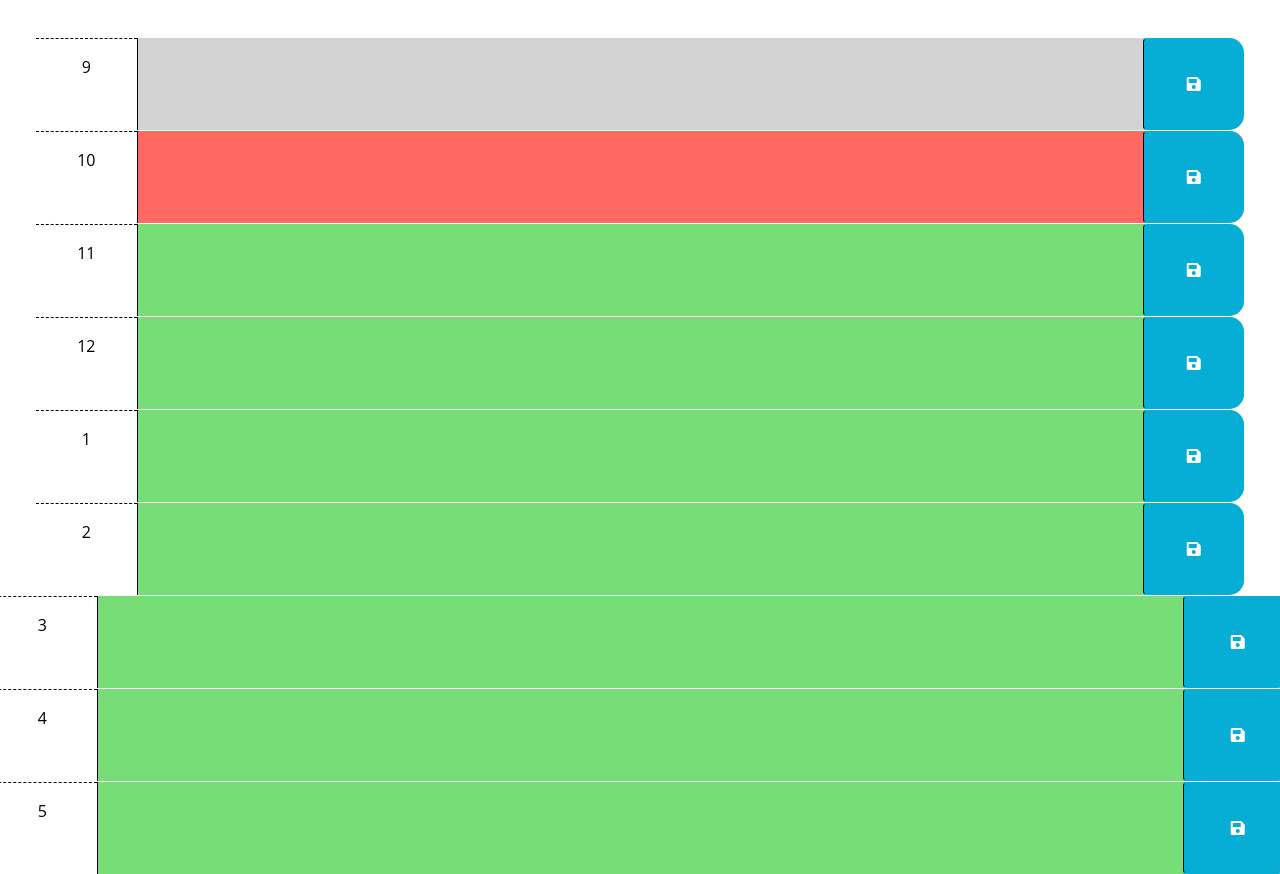
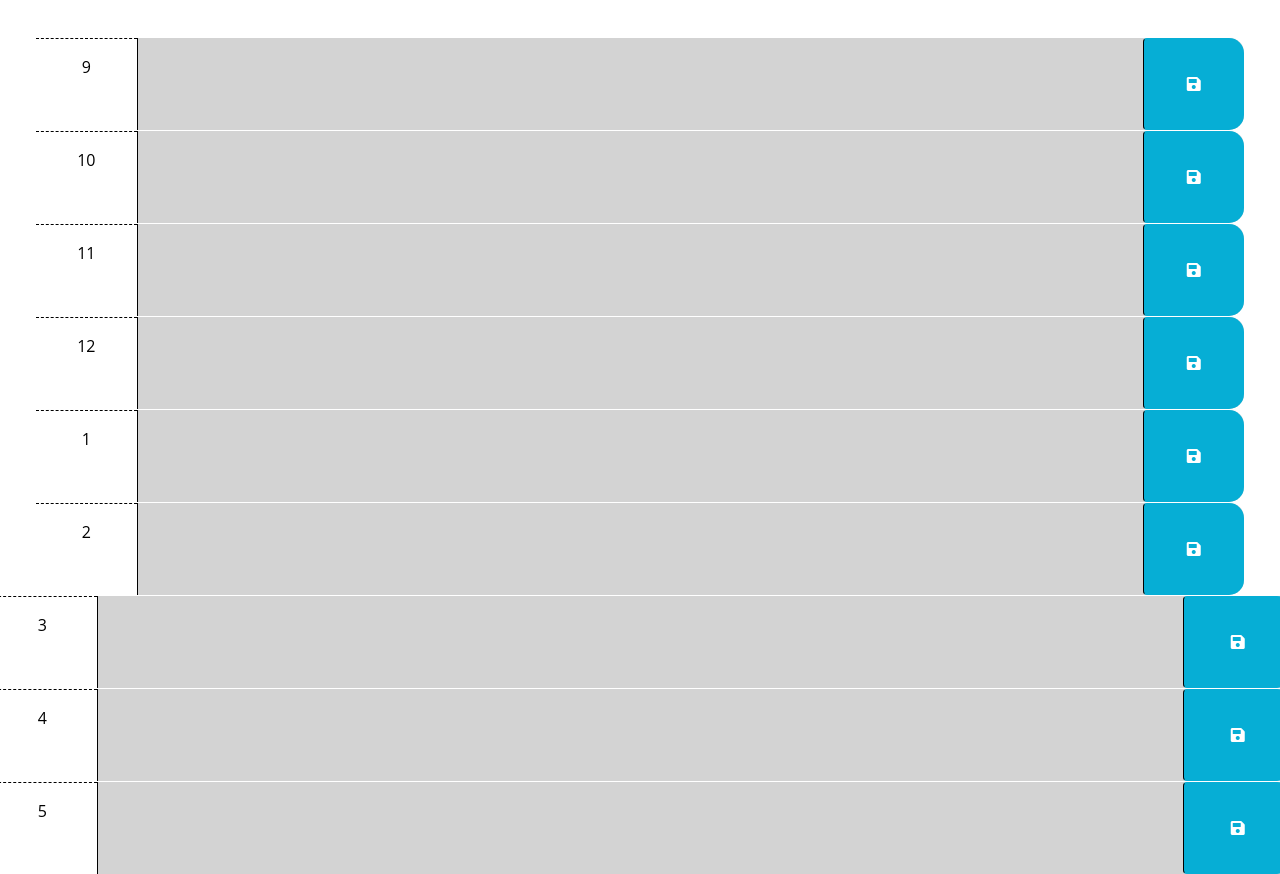
Before and after one commit to xAsdfaf/best-planner-youve-ever-seen, a plain HTML site: page index.html in a window 1280 px wide. Shown: the part 260-1134 px from the top of the page. Drawn offline with nearby package versions, Linux system fonts and the light colour scheme.

Commit message:
finally got it all over with, color changer now works!

```diff
--- a/assets/js/script.js
+++ b/assets/js/script.js
@@ -2,12 +2,11 @@ var saveBtnEl = $(".saveBtn");
 var currentDate = $("#currentDay");
 
 
-
-  colorChanger();
-  setInterval(colorChanger, 60000);
-
+// calling the color changing function.
+colorChanger();
+// adding save button functionality
   saveBtnEl.on("click", saveUserInput);
-
+// function to run on each timeblock individually
 $(".time-block").each(function() {
 
 // selecting each block
@@ -16,9 +15,10 @@ $(".time-block").each(function() {
 // pulling text from local storage to avoid text loss on refresh
 $("#" + eachBlock + " textarea").text(localStorage.getItem(eachBlock));
 });
-
+// changes color based on time
 function colorChanger() {
-  var timeNow = parseInt(dayjs().format("h"))
+  $(".time-block").each(function(){
+  var timeNow = parseInt(dayjs().format("HH"))
   var timeOther = parseInt($(this).attr("id"));
   $(this).removeClass("past present future");
 
@@ -29,8 +29,9 @@ function colorChanger() {
   } else {
     $(this).addClass("present");
   }
+})
 };
-
+// saving user input into local storage
 function saveUserInput() {
   var blockId = $(this).parent().attr("id");
   localStorage.setItem(blockId, $("#" + blockId + " textarea").val());
@@ -41,6 +42,6 @@ function displayTime() {
   var rightNow = dayjs().format('MMM DD, YYYY [at] hh:mm:ss a');
   currentDate.text(rightNow);
 };
-
+// calling the day/time display and setting an interval to run it every second
 displayTime();
 setInterval(displayTime, 1000);
--- a/index.html
+++ b/index.html
@@ -69,32 +69,32 @@
         <button class="btn saveBtn col-md-1"><i class="fas fa-save"></i></button>
       </div>
 
-      <div id="1" class="row time-block future">
+      <div id="13" class="row time-block future">
         <div class="col-2 col-md-1 hour text-center py-3">1</div>
         <textarea id="1" class="col-8 col-md-10 description" rows="3"> </textarea>
         <button class="btn saveBtn col-md-1"><i class="fas fa-save"></i></button>
       </div>
 
-      <div id="2" class="row time-block future">
+      <div id="14" class="row time-block future">
         <div class="col-2 col-md-1 hour text-center py-3">2</div>
         <textarea id="2" class="col-8 col-md-10 description" rows="3"> </textarea>
         <button class="btn saveBtn col-md-1"><i class="fas fa-save"></i></button>
       </div>
     </div>
 
-      <div id="3" class="row time-block future">
+      <div id="15" class="row time-block future">
         <div class="col-2 col-md-1 hour text-center py-3">3</div>
         <textarea id="3" class="col-8 col-md-10 description" rows="3"> </textarea>
         <button class="btn saveBtn col-md-1"><i class="fas fa-save"></i></button>
       </div>
 
-      <div id="4" class="row time-block future">
+      <div id="16" class="row time-block future">
         <div class="col-2 col-md-1 hour text-center py-3">4</div>
         <textarea id="4" class="col-8 col-md-10 description" rows="3"> </textarea>
         <button class="btn saveBtn col-md-1"><i class="fas fa-save"></i></button>
       </div>
 
-      <div id="5" class="row time-block future">
+      <div id="17" class="row time-block future">
         <div class="col-2 col-md-1 hour text-center py-3">5</div>
         <textarea id="5" class="col-8 col-md-10 description" rows="3"> </textarea>
         <button class="btn saveBtn col-md-1"><i class="fas fa-save"></i></button>
```
